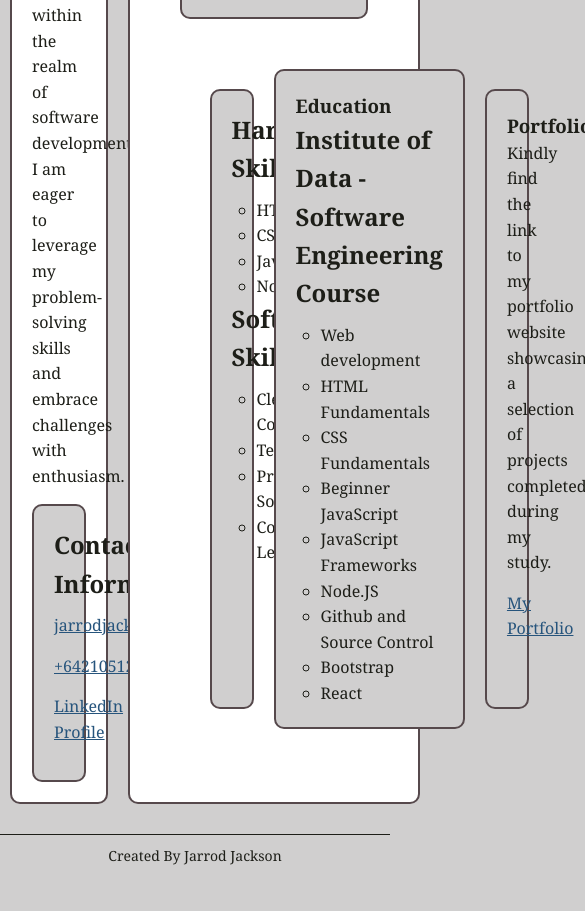
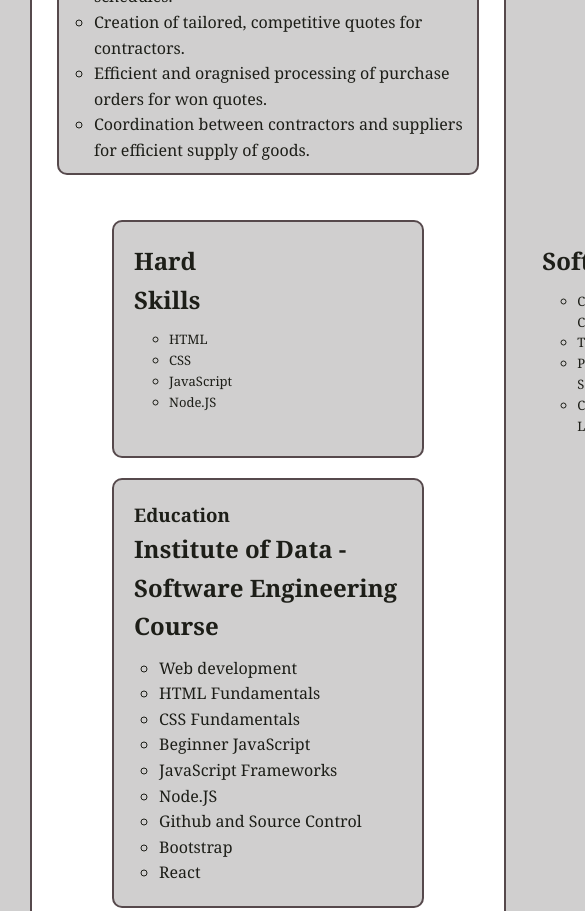
Before and after one commit to JarrodJackson2000/Module-2, a plain HTML site: page Lab2.4/index.html in a window 390 px wide. Shown: the part 1009-1920 px from the top of the page, 585 px wide, since content can reach past the window. Before the commit the page ends 1877 px from the top, so only its background shows below. Drawn offline with Linux system fonts and the light colour scheme.

Commit message:
made better for small screens

```diff
--- a/Lab2.4/index.html
+++ b/Lab2.4/index.html
@@ -5,9 +5,9 @@
     <title>Resume - Jarrod Jackson</title>
     <link rel="stylesheet" href="style.css" />
   </head>
-  <body>
+  <body class="body1">
     <div class="section1">
-      <section class="introduction">
+      <section class="introduction grid-item1">
         <h1>Jarrod Jackson</h1>
         <img class="headshot" src="/assets/1705394839127.jpeg" />
         <h2>About me</h2>
@@ -40,7 +40,7 @@
         </section>
       </section>
 
-      <section class="experience">
+      <section class="experience grid-item2">
         <section class="experience2">
           <h1>Experience</h1>
 
@@ -61,6 +61,7 @@
         </section>
         <div class="skills-and-education">
           <section class="skills">
+            <div class="leftSide">
               <h2>Hard Skills</h2>
               <ul>
                 <li>HTML</li>
@@ -68,6 +69,8 @@
                 <li>JavaScript</li>
                 <li>Node.JS</li>
               </ul>
+            </div>
+            <div class="rightSide">
               <h2>Soft Skills</h2>
               <ul>
                 <li>Clear Communication</li>
@@ -75,6 +78,7 @@
                 <li>Problem Solving</li>
                 <li>Continuos Learning</li>
               </ul>
+            </div>
           </section>
           <section class="education">
             <h1>Education</h1>
--- a/Lab2.4/style.css
+++ b/Lab2.4/style.css
@@ -74,8 +74,8 @@ ul {
 }
 
 .experience2 {
-  margin: 30px;
-  padding: 20px;
+  margin: 20px;
+  padding: 10px;
   border: 2px solid #56494c;
   border-radius: 10px;
   background-color: #d0cfcf; /* Light gray background */
@@ -137,3 +137,102 @@ a:hover {
   font-size: 14px;
   justify-content: center;
 }
+
+@media screen and (max-width: 1200px) {
+  .section1 {
+    display: grid;
+    grid-template-columns: 1fr;
+    grid-template-rows: auto auto;
+    grid-row-gap: 10px;
+    column-gap: 0px;
+    margin: 0;
+  }
+
+  .introduction {
+    display: grid;
+    grid-row: 1;
+    grid-column: auto;
+    height: fit-content;
+    width: fit-content;
+    margin: 0;
+  }
+
+  .experience {
+    display: grid;
+    grid-row: 2;
+    grid-column: 1;
+    width: fit-content;
+    height: fit-content;
+    margin: auto;
+  }
+
+  .skills li {
+    font-size: small;
+  }
+
+  .portfolio p {
+    font-size: small;
+  }
+
+  .grid-item2 {
+    margin: 0px;
+  }
+
+  .skills-and-education {
+    display: grid;
+    grid-template-rows: auto auto auto;
+  }
+
+  .skills {
+    display: grid;
+    grid-row: 1;
+    width: 80vw;
+    grid-template-columns: auto auto;
+    margin-left: 20px;
+    margin-top: 0px;
+  }
+
+  .skills li {
+    margin: 0 10px;
+  }
+
+  .education {
+    grid-row: 2;
+    width: 80vw;
+    margin-left: 20px;
+  }
+
+  .portfolio {
+    grid-row: 3;
+    width: 80vw;
+    margin-left: 20px;
+  }
+
+  .leftSide {
+    margin-right: 150px;
+  }
+
+  .rightSide {
+    margin-left: 150px;
+  }
+
+  body {
+    margin: 30px;
+  }
+
+  .contact {
+    display: flex;
+    flex-direction: column;
+    align-items: center;
+  }
+
+  .introduction {
+    display: flex;
+    flex-direction: column;
+    align-items: center;
+  }
+
+  .experience2 {
+    margin: 5px;
+  }
+}
```
Lines whose indentation alone changed are shown as unchanged.
